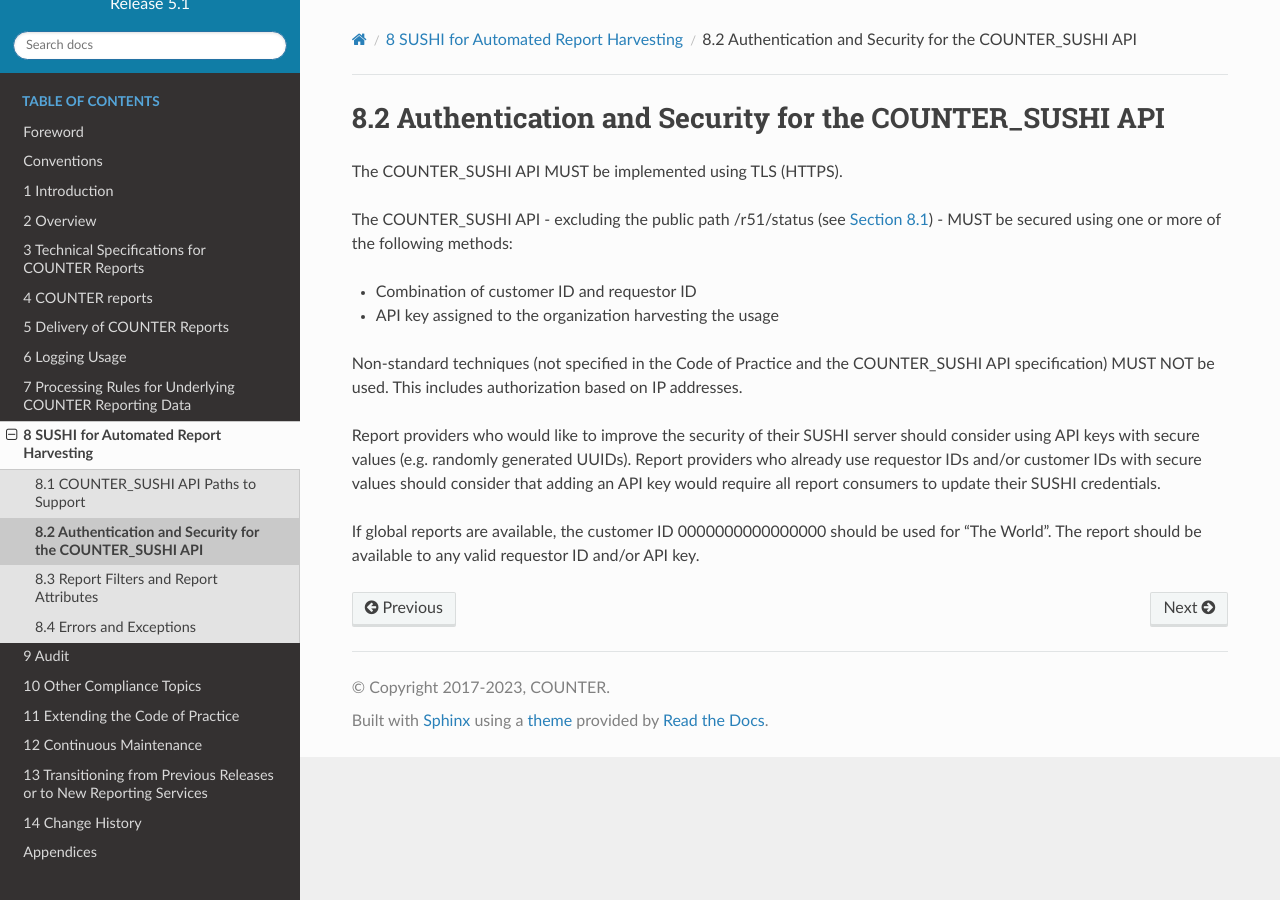
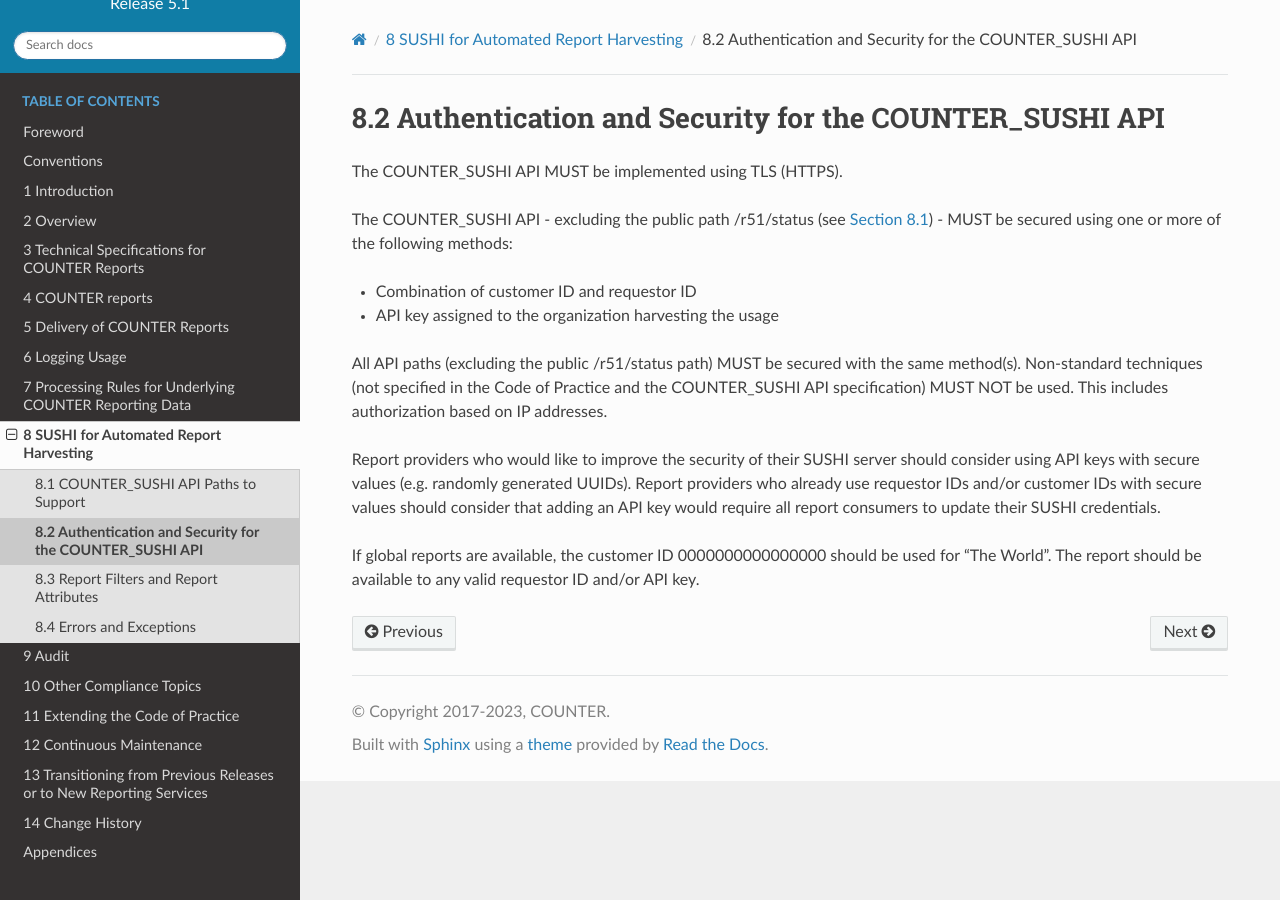
Before and after one commit to Project-Counter/cop5, a Sphinx documentation site: the page built from source/08-sushi/02-authentication-and-security-for-counter-sushi-api.rst, in a window 1280 px wide. Built offline with Sphinx 7.4.7 and the Read the Docs theme 2.0.0, drawn with Linux system fonts in a browser that asks for light colours.

Commit message:
Require same method for securing all API paths (but /r51/status)

```diff
--- a/source/08-sushi/01-counter-sushi-api-paths-to-support.rst
+++ b/source/08-sushi/01-counter-sushi-api-paths-to-support.rst
@@ -28,7 +28,7 @@ The following paths (methods) MUST be supported:
 
    * - GET
      - /r51/status
-     - Returns the current status of the COUNTER_SUSHI API service. This path returns a message that includes the operating status of the API, the URL to the service’s entry in the Register of COUNTER Compliant Report Providers, and an array of service alerts (if any).
+     - Returns the current status of the COUNTER_SUSHI API service. This path returns a message that includes the operating status of the API, the URL to the service’s entry in the COUNTER Registry, and an array of service alerts (if any).
 
        This path MUST be public, i.e. not protected by the methods described in :numref:`sushi-security`, to allow report consumers to easily check whether a SUSHI server is live.
 
--- a/source/08-sushi/02-authentication-and-security-for-counter-sushi-api.rst
+++ b/source/08-sushi/02-authentication-and-security-for-counter-sushi-api.rst
@@ -14,7 +14,7 @@ The COUNTER_SUSHI API - excluding the public path /r51/status (see :numref:`sush
 * Combination of customer ID and requestor ID
 * API key assigned to the organization harvesting the usage
 
-Non-standard techniques (not specified in the Code of Practice and the COUNTER_SUSHI API specification) MUST NOT be used. This includes authorization based on IP addresses.
+All API paths (excluding the public /r51/status path) MUST be secured with the same method(s). Non-standard techniques (not specified in the Code of Practice and the COUNTER_SUSHI API specification) MUST NOT be used. This includes authorization based on IP addresses.
 
 Report providers who would like to improve the security of their SUSHI server should consider using API keys with secure values (e.g. randomly generated UUIDs). Report providers who already use requestor IDs and/or customer IDs with secure values should consider that adding an API key would require all report consumers to update their SUSHI credentials.
 
```
